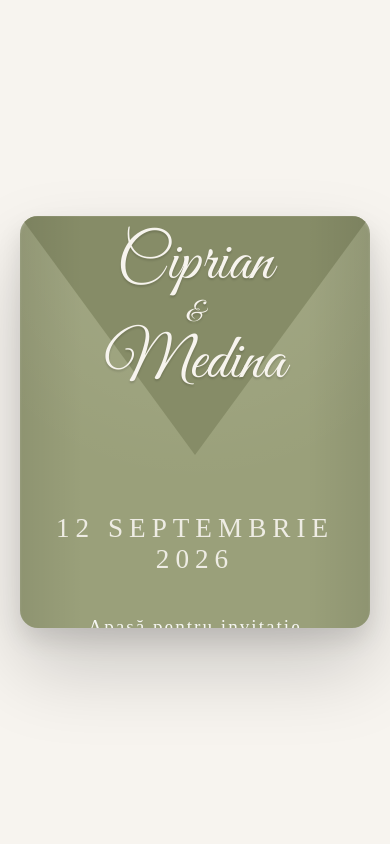
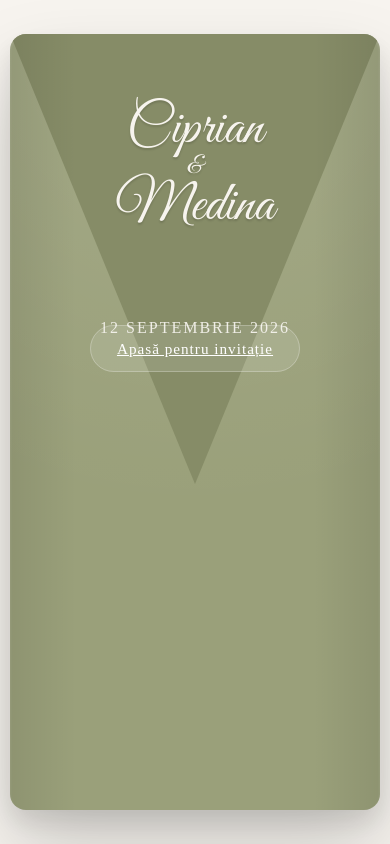
Before and after one commit to adela0507/Medina-Wedding, an Angular app: page / in a window 390 px wide. Shown: the top 844 px of the page. Built offline with nearby package versions, Linux system fonts and the light colour scheme.

Commit message:
update site

```diff
--- a/src/app/components/hero/hero.css
+++ b/src/app/components/hero/hero.css
@@ -11,26 +11,38 @@ body {
     font-family: 'Cormorant Garamond', serif;
 }
 
+html {
+    scroll-behavior: smooth;
+}
+
 /* HERO */
+
 .hero {
+
     min-height: 100vh;
+
     display: flex;
+
     justify-content: center;
+
     align-items: center;
+
     padding: 20px;
 }
 
 .hero-wrapper {
+
     width: min(92vw, 900px);
 }
 
-/* =========================
-   PLIC REALIST 3D
-========================= */
+/* PLIC */
+
 .envelope {
+
     position: relative;
 
     width: 100%;
+
     aspect-ratio: 1.3/1;
 
     background: #9aa07a;
@@ -43,16 +55,23 @@ body {
         0 40px 80px rgba(0, 0, 0, 0.18),
         0 12px 25px rgba(0, 0, 0, 0.10),
         inset 0 2px 3px rgba(255, 255, 255, 0.18);
+
+    animation: floatEnvelope 5s ease-in-out infinite;
 }
 
 /* TRIUNGHI SUS */
+
 .envelope-flap {
+
     position: absolute;
+
     inset: 0;
 
     background: #868c67;
 
-    clip-path: polygon(0 0, 100% 0, 50% 58%);
+    clip-path: polygon(0 0,
+            100% 0,
+            50% 58%);
 
     z-index: 2;
 
@@ -60,10 +79,14 @@ body {
         drop-shadow(0 25px 22px rgba(0, 0, 0, 0.28)) drop-shadow(0 6px 8px rgba(0, 0, 0, 0.12));
 }
 
-/* LATERALE REALISM */
+/* REFLEXII */
+
 .envelope::before {
+
     content: "";
+
     position: absolute;
+
     inset: 0;
 
     background:
@@ -74,40 +97,53 @@ body {
             rgba(0, 0, 0, 0.08));
 
     z-index: 3;
+
     pointer-events: none;
 }
 
-/* LIGHT GLOW */
 .envelope::after {
+
     content: "";
+
     position: absolute;
+
     inset: 0;
 
     background:
-        radial-gradient(circle at top, rgba(255, 255, 255, 0.10), transparent 60%);
+        radial-gradient(circle at top,
+            rgba(255, 255, 255, 0.10),
+            transparent 60%);
 
     z-index: 1;
 }
 
-/* =========================
-   CONTENT
-========================= */
+/* CONTENT */
+
 .hero-content {
+
     position: absolute;
+
     z-index: 5;
 
     width: 100%;
+
     text-align: center;
 
-    top: 14%;
+    top: 12%;
+
+    padding: 0 30px;
 }
 
+/* NUME */
+
 .hero-content h1 {
+
     font-family: 'Great Vibes', cursive;
-    margin-top: -30px;
 
     display: flex;
+
     flex-direction: column;
+
     gap: 8px;
 
     font-weight: 400;
@@ -118,90 +154,195 @@ body {
 
     line-height: 0.9;
 
-    text-shadow: 0 2px 2px rgba(0, 0, 0, 0.15);
+    text-shadow:
+        0 2px 2px rgba(0, 0, 0, .15);
 }
 
 .hero-content h1 span {
-    font-size: 0.45em;
+
+    font-size: .45em;
 }
 
-/* =========================
-   DATA (MAI MARE + ELEGANTĂ)
-========================= */
+/* DATA */
+
 .date {
+
     margin-top: clamp(130px, 18vw, 190px);
 
-    font-size: clamp(2.2rem, 3vw, 3.2rem);
+    font-size: clamp(2rem, 3vw, 3rem);
 
-    letter-spacing: 12px;
+    letter-spacing: 10px;
 
     color: #f3f1ea;
 
     text-transform: uppercase;
 
-    opacity: 0.95;
+    opacity: .95;
 }
 
-/* =========================
-   SCROLL TEXT
-========================= */
+/* BUTON */
+
 .scroll-hint {
-    margin-top: 40px;
 
-    color: #ffffff;
+    margin-top: 45px;
 
-    font-size: 1.4rem;
+    width: fit-content;
 
-    letter-spacing: 2px;
+    margin-left: auto;
+    margin-right: auto;
 
-    opacity: 0.9;
+    background: rgba(255, 255, 255, .12);
 
-    display: flex;
-    flex-direction: column;
-    align-items: center;
+    backdrop-filter: blur(8px);
 
-    gap: 6px;
+    border: 1px solid rgba(255, 255, 255, .25);
 
-    animation: bounce 1.8s infinite;
+    color: white;
+
+    padding: 16px 34px;
+
+    border-radius: 999px;
+
+    font-size: 1.15rem;
+
+    letter-spacing: 1px;
+
+    cursor: pointer;
+
+    transition: .3s;
 }
 
-.scroll-hint span {
-    font-size: 2rem;
-    opacity: 0.8;
+.scroll-hint:hover {
+
+    background: rgba(255, 255, 255, .18);
+
+    transform: translateY(-2px);
 }
 
-@keyframes bounce {
+/* ANIMATIE */
 
-    0%,
-    100% {
+@keyframes floatEnvelope {
+
+    0% {
         transform: translateY(0);
     }
 
     50% {
-        transform: translateY(6px);
+        transform: translateY(-10px);
+    }
+
+    100% {
+        transform: translateY(0);
     }
 }
 
-/* =========================
-   MOBILE
-========================= */
+/* TABLETA */
+
+@media(max-width:900px) {
+
+    .hero-wrapper {
+
+        width: 96vw;
+    }
+
+    .date {
+
+        letter-spacing: 6px;
+    }
+}
+
+/* MOBILE */
+
 @media(max-width:768px) {
 
+    .hero {
+
+        padding: 10px;
+    }
+
+    .hero-wrapper {
+
+        width: 100%;
+    }
+
     .envelope {
-        aspect-ratio: 0.85/1;
+
+        aspect-ratio: 0.72 / 1;
+
+        min-height: 88vh;
+
+        border-radius: 16px;
     }
 
     .hero-content {
-        top: 12%;
+
+        top: 10%;
+
+        padding: 0 20px;
+    }
+
+    .hero-content h1 {
+
+        font-size: clamp(3.8rem, 14vw, 5.2rem);
+
+        gap: 2px;
     }
 
     .date {
-        margin-top: 120px;
-        font-size: 1.7rem;
-        letter-spacing: 6px;
+
+        margin-top: 100px;
+
+        font-size: 1.15rem;
+
+        letter-spacing: 3px;
+
+        line-height: 1.5;
     }
 
     .scroll-hint {
-        font-size: 1.2rem;
+
+        margin-top: 50px;
+
+        font-size: 1rem;
+
+        padding: 14px 26px;
+
+        width: auto;
     }
 }
+
+/* TELEFOANE MICI */
+
+@media(max-width:420px) {
+
+    .envelope {
+
+        min-height: 92vh;
+    }
+
+    .hero-content {
+
+        top: 9%;
+    }
+
+    .hero-content h1 {
+
+        font-size: 3.5rem;
+    }
+
+    .date {
+
+        margin-top: 85px;
+
+        font-size: 1rem;
+
+        letter-spacing: 2px;
+    }
+
+    .scroll-hint {
+
+        margin-top: 40px;
+
+        font-size: .95rem;
+    }
+}
--- a/src/app/components/hero/hero.html
+++ b/src/app/components/hero/hero.html
@@ -4,8 +4,10 @@
 
         <div class="envelope">
 
+            <!-- CLAPA PLICULUI -->
             <div class="envelope-flap"></div>
 
+            <!-- CONTINUT -->
             <div class="hero-content">
 
                 <h1>
@@ -18,9 +20,9 @@
                     12 Septembrie 2026
                 </p>
 
-                <div class="scroll-hint">
+                <a href="#invitatie" class="scroll-hint">
                     Apasă pentru invitație
-                </div>
+                </a>
 
             </div>
 
```
